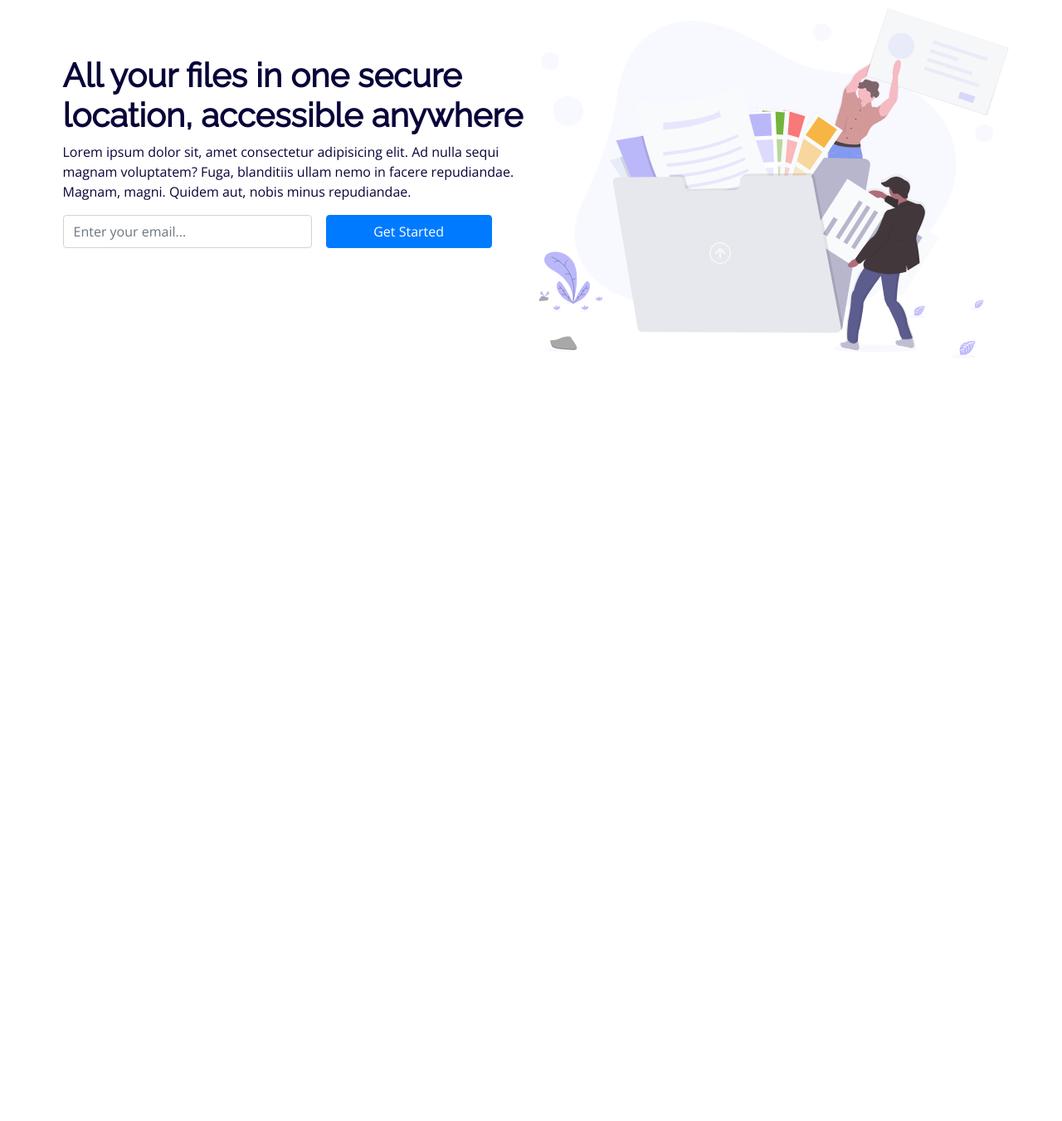
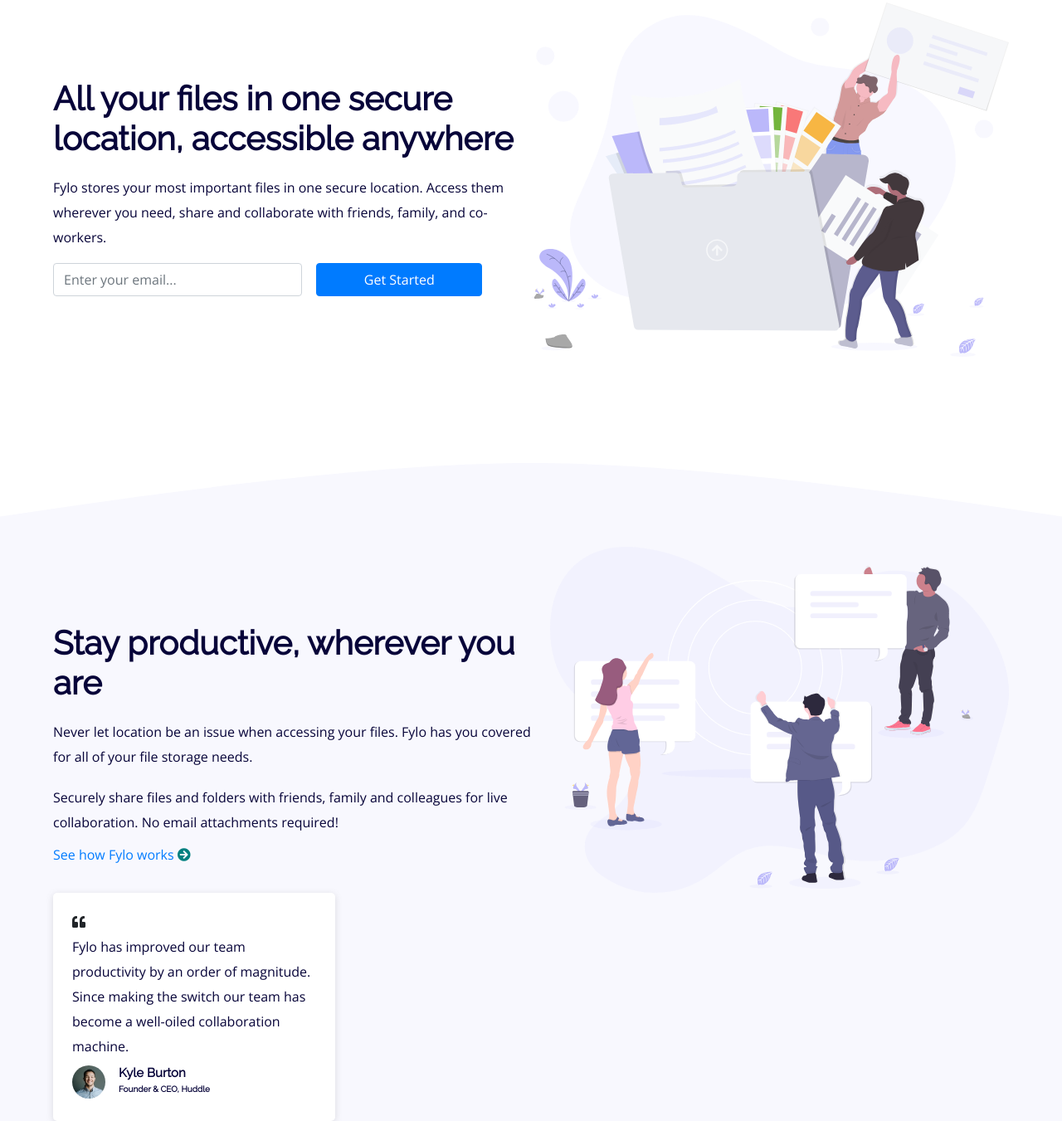
Before and after one commit to tux-0/fylo-landing-page, a plain HTML site: page index.html in a window 1280 px wide. Shown: the part 126-1477 px from the top of the page at 83% size. Before the commit the page ends 800 px from the top, so only its background shows below. Drawn offline with nearby package versions, Linux system fonts and the light colour scheme.

Commit message:
first version of second part

```diff
--- a/assets/main.css
+++ b/assets/main.css
@@ -1,16 +1,24 @@
-body{font-family: 'Open Sans', sans-serif !important;padding-top:1% ; padding-left:5% ;padding-right: 5%;}
-h1{font-family: 'Raleway' !important; font-weight: bold!important; padding-top: 5%!important;
+body{font-family: 'Open Sans', sans-serif !important;padding-top:1% ; display: inline; }
+nav{padding-left:5% !important;padding-right: 5%!important;margin-bottom: 5%;}
+section{ padding-right: 5%;padding-left: 5%; }
+h1{font-family: 'Raleway' !important; font-weight: 700!important; padding-top: 8%!important;
     color: hsl(243, 87%, 12%) !important;}
-p{color:hsl(243, 87%, 12%) !important ;}
-section{margin-top: 5%; margin-left:1% ; }
+h6{color:hsl(243, 87%, 12%) !important ; padding-top: 1%;
+    font-family: 'Open Sans' !important; line-height: 30px!important; font-weight: initial!important;}
 
+#quote_part{box-shadow: rgba(99, 99, 99, 0.2) 0px 2px 8px 0px;background-color: white; max-width: 340px; font-family: 'Open Sans' !important; margin-top: 3%;
+    padding-top: 2%;padding-left: 2%;padding-right: 2%;padding-bottom: 2%; border-radius: 5px;
+}
+#quote_part > div {display: flex;}
+#quote_part >div >h1 { font-size: 15px!important; font-weight: 700!important; padding-top:0% !important;    }
+#quote_part >div>h1> span { font-size: 10px!important;}
 .form-control{
     width:300px!important ; margin-right:3%!important ; height: 40px!important;
 }
 .btn {width:200px!important}
-
-/* @media only screen and (max-width:800px) {
-    /* For tablets:
+.fa-arrow-circle-right{color: teal !important    ;}
+ @media only screen and (max-width:800px) {
+    /* For tablets: */
     .main {
       width: 80%;
       padding: 0;
@@ -18,7 +26,7 @@
     .right {
       width: 100%;
     }
-  }*/
+  }
 @media only screen and (max-width:500px) {
     /* For mobile phones: */
     #logo {width:25%; height:12.5% ;}
--- a/index.html
+++ b/index.html
@@ -20,6 +20,7 @@
 </head>
 
 <body>
+    <header>
         <nav class="navbar navbar-expand-lg navbar-light  ">
             <a class="navbar-brand" id="logo" href="#"><img src="assets/logo.svg" width="80%" height="40%"></a>
             <button class="navbar-toggler" type="button" data-toggle="collapse" data-target="#navbarNavDropdown"
@@ -43,22 +44,50 @@
             </div>
         </nav>
 
-        <section >
+        <section>
 
-            <img   style="float: right;"   src="assets/illustration-1.svg" width="50%    "></div>
-            <div class="section_left"  >
+            <img style="float: right;" src="assets/illustration-1.svg" width="50%"></div>
+            <article class="col-mid-6">
                 <h1>All your files in one secure location, accessible anywhere</h1>
-            <p>Lorem ipsum dolor sit, amet consectetur adipisicing elit. Ad nulla sequi
-                magnam voluptatem? Fuga, blanditiis ullam nemo in facere repudiandae.
-                 Magnam, magni. Quidem aut, nobis minus repudiandae.</p>
+                <h6>Fylo stores your most important files in one secure location.
+                    Access them wherever you need, share and collaborate with friends,
+                    family, and co-workers.</p>
 
 
-                <form class="row" >
-                    <input type="email"class="form-control" placeholder="Enter your email..." name="mail" required>
+                    <form class="row">
+                        <input type="email" class="form-control" placeholder="Enter your email..." name="mail" required>
 
                         <button type="submit" class="btn btn-primary">Get Started</button>
 
+            </article>
+        </section>
+    </header>
+
+    <img src="assets/bg-curve-desktop.svg" width="100%" style="margin-top: 10%;">
+
+    <section style="background-color: #F8F8FE;">
+        <img style="float: right;" src="assets/illustration-2.svg" width="48%"></div>
+        <article>
+            <h1>Stay productive, wherever you are </h1>
+            <h6> Never let location be an issue when accessing your files. Fylo has you
+                covered for all of your file storage needs.</h6>
+            <h6 style="margin-bottom: 1%;"> Securely share files and folders with friends, family and colleagues for
+                live collaboration. No email attachments required!</h6>
+        </article>
+
+        <a href="#">See how Fylo works <i class="fas fa-arrow-circle-right"></i></a>
+        <article id="quote_part">
+            <i class="fas fa-quote-left"></i>
+
+            <h6> Fylo has improved our team productivity by an order of magnitude. Since
+                making the switch our team has become a well-oiled collaboration machine.</h6>
+            <div >
+            <img class="rounded-circle" src="assets/avatar-testimonial.jpg"width=" 40px" height="40px" style="float: left;">
+            <h1 class="ml-3">Kyle Burton<br>  <span>Founder & CEO, Huddle</span> </h1>
             </div>
+
+
+        </article>
     </section>
 
 
```
Also changed, not shown: assets/avatar-testimonial.jpg (added), assets/bg-curve-desktop.svg (added), assets/illustration-2.svg (added). Lines whose indentation alone changed are shown as unchanged.
